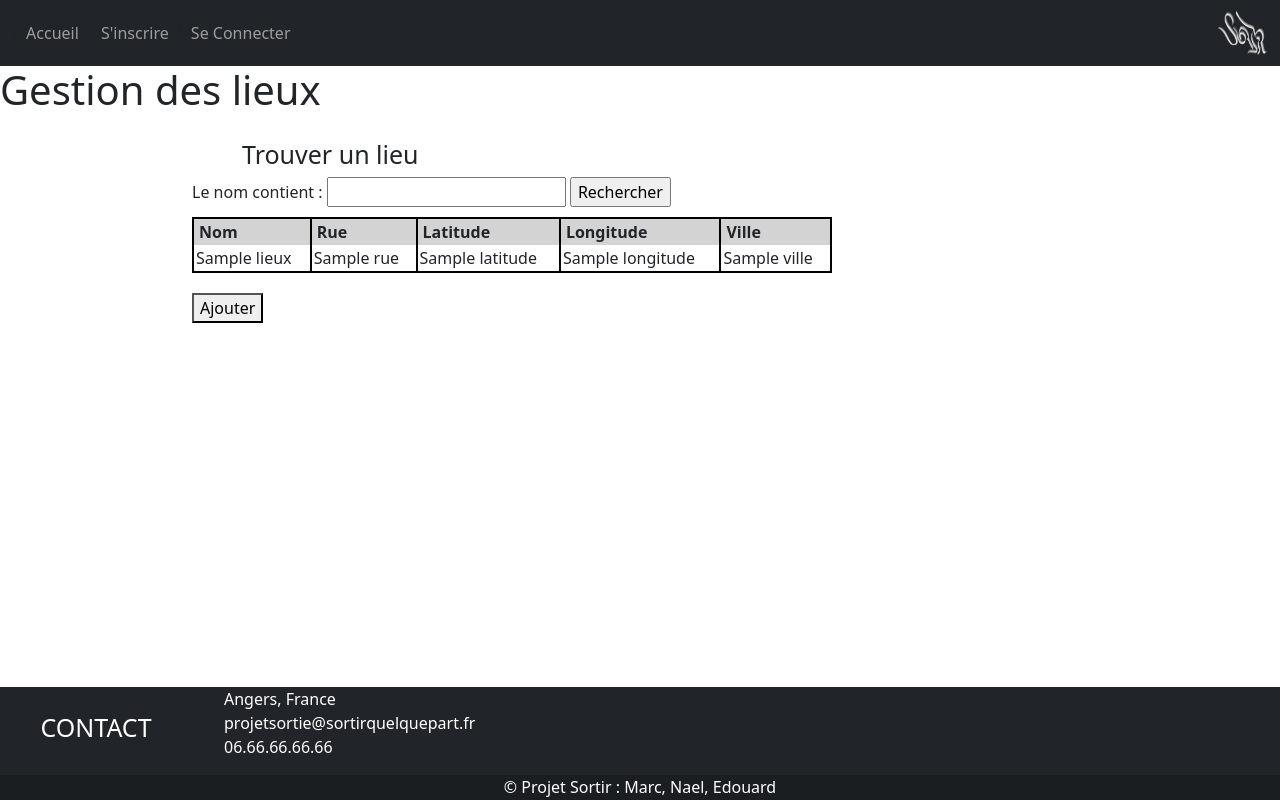
After one commit to AaronSymon/EMN-projet-symfony, a Symfony app: template templates/lieux/index.html.twig in a window 1280 px wide. The commit adds this page. Run offline with Twig, Linux system fonts and the light colour scheme; the template is opened without the code that fills it: most values are stand-ins (such as "Sample title", 1, 10 or a date in 2020); some libraries are stand-ins or nearby versions.

Commit message:
GESTION des lieux Logo Footer refait

```diff
--- a/public/css/style.css
+++ b/public/css/style.css
@@ -108,6 +108,52 @@ h2{
     text-decoration: none;
 }
 
+.tableLieu{
+    margin-left: 15%;
+    border: solid black 2px;
+    width: 50%;
+    overflow: auto;
+    max-height: 400px;
+}
+
+.tableLieu td{
+    border-right: solid black 2px;
+    padding-left: 2px;
+}
+
+.tableLieu th{
+    border-right: solid black 2px;
+    padding-left: 5px;
+    background-color: lightgrey;
+}
+
+.tableLieu a{
+    text-decoration: none;
+}
+
+#lieuAjout{
+    margin-top: 20px;
+    margin-left: 15%;
+    display: none;
+}
+
+#formAjoutLieu input[type=submit]{
+    margin-right: 30px;
+}
+
+#formAjoutLieu div{
+    margin-bottom: 10px;
+}
+
+#btnAjout{
+    margin-top: 20px;
+    margin-left: 15%;
+}
+
+#lbLieu{
+    width: 100px;
+}
+
 table tr:nth-child(even){
     background-color: #E8E8E8;
 }
@@ -127,3 +173,41 @@ table tr:nth-child(even){
     font-family: inherit;
     font-size: inherit;
 }
+
+#logo{
+    height: 50px;
+    width: 50px;
+}
+
+#foot{
+    position:fixed;
+    bottom: 0;
+    width: 100%;
+    background-color: black;
+    color : white;
+    display: flex;
+    flex-wrap: wrap;
+}
+
+#contact{
+    display: flex;
+    width: 15%;
+    align-items: center;
+    justify-content: center;
+}
+
+#contact h5{
+    font-size: 25px;
+}
+
+#contact-info li{
+    list-style: none;
+    width: 85%;
+}
+
+#copy{
+    background-color: rgba(0, 0, 0, 0.2);
+    text-align: center;
+    width: 100%;
+    height: 25px;
+}
--- a/public/js/script.js
+++ b/public/js/script.js
@@ -22,3 +22,8 @@ function modifier(n) {
         }
     }
 }
+
+function afficher(){
+    document.getElementById("btnAjout").style.display ="none";
+    document.getElementById("lieuAjout").style.display ="block";
+}
--- a/src/Repository/SortieRepository.php
+++ b/src/Repository/SortieRepository.php
@@ -53,7 +53,9 @@ class SortieRepository extends ServiceEntityRepository
             ->where("so.nom  LIKE :nom")
             ->setParameter("nom","%".$mot."%")
             ->andWhere("s.nom = :site")
-            ->setParameter("site",$site);
+            ->setParameter("site",$site)
+            ->andWhere("so.dateHeureDebut > :dateMinus")
+            ->setParameter("dateMinus", date("Y-m-d",strtotime("-1 month")));
         if($dateDeb!=""){
             $querybuild->andWhere("so.dateHeureDebut > :dateD")
                 ->setParameter("dateD",$dateDeb);
--- a/templates/accueil/accueil.html.twig
+++ b/templates/accueil/accueil.html.twig
@@ -84,10 +84,10 @@
                     <td>{% if inscrit == 1 %} X {% endif %}</td>
                     <td>{{ sortie.organisateur.pseudo }}</td>
                     <td>{% if sortie.organisateur.id == app.user.id %}
-                            {% if sortie.etat.libelle == "Creee" %}Modifier Publier
-                            {% elseif sortie.etat.libelle == "Ouverte" or sortie.etat.libelle == "Fermee" %}Annuler{% endif %}
+                            {% if sortie.etat.libelle == "Creee" %}<a href="{{ path('app_modifier_sortie',{id:sortie.id }) }}">Modifier</a> Publier
+                            {% elseif sortie.etat.libelle == "Ouverte" or sortie.etat.libelle == "Fermee" %}<a href="{{ path('app_annuler_sortie',{id:sortie.id }) }}">Annuler</a>{% endif %}
                         {% elseif inscrit == 1 %} Se désister
-                        {% else %}S'inscrire{% endif %}</td>
+                        {% elseif(sortie.etat.libelle != "Passee") %}<a href="{{ path('app_sortie-inscription', {id:sortie.id}) }}">S'inscrire</a>{% endif %}</td>
                 {% endif %}
             </tr>{% endfor %}
             </tbody>
--- a/templates/base.html.twig
+++ b/templates/base.html.twig
@@ -64,6 +64,7 @@
                     </ul>
                     {% endif %}
                 </div>
+                <a href="#" class="pull-left"><img id="logo" src="{{ asset('images/logo.png') }}" alt="Logo"></a>
             </div>
         </nav>
 
@@ -73,37 +74,48 @@
 
         {% endblock %}
 
-    <footer class=" text-white text-center text-lg-start bg-dark">
-        <!-- Grid container -->
-        <div class="container p-4">
-            <!--Grid row-->
-            <div class="row mt-4">
+    <footer class=" text-white text-center text-lg-start bg-dark" id="foot">
+        <div id="contact"><h5>CONTACT</h5></div>
+        <div id="contact-info"><ul >
+                <li>
+                    Angers, France
+                </li>
+                <li>
+                    projetsortie@sortirquelquepart.fr
+                </li>
+                <li>
+                    06.66.66.66.66
+                </li>
+            </ul></div>
+{#        <!-- Grid container -->#}
+{#        <div class="container p-4">#}
+{#            <!--Grid row-->#}
+{#            <div class="row mt-4">#}
 
-                <!--Grid column-->
-                <div  class="col-6 offset-3">
-                    <h5 class="text-uppercase text-center  pb-1">Contact</h5>
+{#                <!--Grid column-->#}
+{#                <div  class="col-6 offset-3">#}
+{#                    <h5 class="text-uppercase text-center  pb-1">Contact</h5>#}
 
-                        </li>
-                        <ul class="fa-ul text-center" style="padding: 0%;">
-                            <li class="mb-3" style="list-style: none">
-                                <span class="fa-li">Angers, France</span>
-                            </li>
-                            <li class="mb-3" style="list-style: none">
-                                <span class="fa-li">projetsortie@sortirquelquepart.fr</span>
-                            </li>
-                            <li class="mb-3" style="list-style: none">
-                                <span class="fa-li">06.66.66.66.66</span>
-                            </li>
-                    </ul>
-                </div>
-                <!--Grid column-->
-            </div>
-            <!--Grid row-->
-        </div>
-        <!-- Grid container -->
+{#                    <ul class="fa-ul text-center" style="padding: 0%;">#}
+{#                        <li class="mb-3" style="list-style: none">#}
+{#                            <span class="fa-li">Angers, France</span>#}
+{#                        </li>#}
+{#                        <li class="mb-3" style="list-style: none">#}
+{#                            <span class="fa-li">projetsortie@sortirquelquepart.fr</span>#}
+{#                        </li>#}
+{#                        <li class="mb-3" style="list-style: none">#}
+{#                            <span class="fa-li">06.66.66.66.66</span>#}
+{#                        </li>#}
+{#                    </ul>#}
+{#                </div>#}
+{#                <!--Grid column-->#}
+{#            </div>#}
+{#            <!--Grid row-->#}
+{#        </div>#}
+{#        <!-- Grid container -->#}
 
         <!-- Copyright -->
-        <div class="text-center p-3" style="background-color: rgba(0, 0, 0, 0.2);">
+        <div id="copy">
             © Projet Sortir : Marc, Nael, Edouard
         </div>
         <!-- Copyright -->
@@ -112,3 +124,6 @@
     <script src="https://cdn.jsdelivr.net/npm/bootstrap@5.1.3/dist/js/bootstrap.bundle.min.js" integrity="sha384-ka7Sk0Gln4gmtz2MlQnikT1wXgYsOg+OMhuP+IlRH9sENBO0LRn5q+8nbTov4+1p" crossorigin="anonymous"></script>
     </body>
 </html>
+
+</body>
+</html>
--- /dev/null
+++ b/templates/lieux/index.html.twig
@@ -0,0 +1,60 @@
+{% extends 'base.html.twig' %}
+
+{% block title %}Gestion des lieux{% endblock %}
+
+{% block main %}
+    <h1>Gestion des lieux</h1>
+    <div id="filterSite">
+        <h2>Trouver un lieu</h2>
+        <form name="formNom" id="formNom" method="post">
+            <label for="nomL">Le nom contient :</label>
+            <input type="text" name="nomL">
+            <input type="submit" value="Rechercher">
+        </form>
+    </div>
+    <table class="tableLieu"><thead><tr><th scope="col">Nom</th><th>Rue</th><th>Latitude</th><th>Longitude</th><th>Ville</th>{# <th>Actions</th> #}</tr></thead>
+        <tbody>
+        {% set i=0 %}
+        {% for lieu in lieux %}{% set i=i+1 %}
+            <tr><td id="colNom{{ i }}"><label id="labelSite{{ i }}">{{ lieu.nom }}</label></td>
+                <td>{{ lieu.rue }}</td><td>{{ lieu.latitude }}</td><td>{{ lieu.longitude }}</td><td>{{ lieu.ville.nom }}</td>
+{#                <td><form name="formGes" method="post"> <input type="hidden" id="lieuNom{{ i }}" name="lieuNom" value="{{ lieu.nom }}"><label id="btnGesSite" onclick="modifier({{ i }})">Modifier</label> <input type="submit" id="btnGesSite" value="Supprimer"></form></td>#}
+            </tr>
+        {% endfor %}
+        </tbody>
+    </table>
+    <button id="btnAjout" onclick="afficher()">Ajouter</button>
+    <div id="lieuAjout">
+        <form method="post" name="formAjout" id="formAjoutLieu">
+            <div>
+                <label id="lbLieu" for="Nom">Nom du lieu :</label>
+                <input type="text" name="Nom">
+
+                <label id="lbLieu" for="Rue">Adresse :</label>
+                <input type="text" name="Rue">
+            </div>
+            <div>
+                <label id="lbLieu" for="Lat">Latitude :</label>
+                <input type="text" name="Lat">
+
+                <label id="lbLieu" for="Long">Longitude :</label>
+                <input type="text" name="Long">
+            </div>
+            <div><select name="ville" id="selVille">
+                    <option value=""></option>
+                    {% for ville in villes %}
+                    <option value="{{ ville.nom }}">{{ ville.nom }}</option>
+                    {% endfor %}
+                </select>
+                {%  if is_granted("ROLE_ADMIN") %}
+                <a href="{{ path('app_ville_index') }}">Ajouter une ville</a>
+                {% endif %}
+            </div>
+            <div id="btnAjoutLieu">
+                <input type="submit" value="Ajouter">
+
+                <a href="https://www.gps-longitude-latitude.net/" target="_blank">Pour trouver les données GPS, cliquez sur ce lien</a>
+            </div>
+        </form>
+    </div>
+{% endblock %}
```
Also changed, not shown: src/Controller/LieuxController.php (added, +45 -0 lines), src/Repository/LieuRepository.php (+8 -0 lines), public/images/logo.PNG (added), 1 other file.
